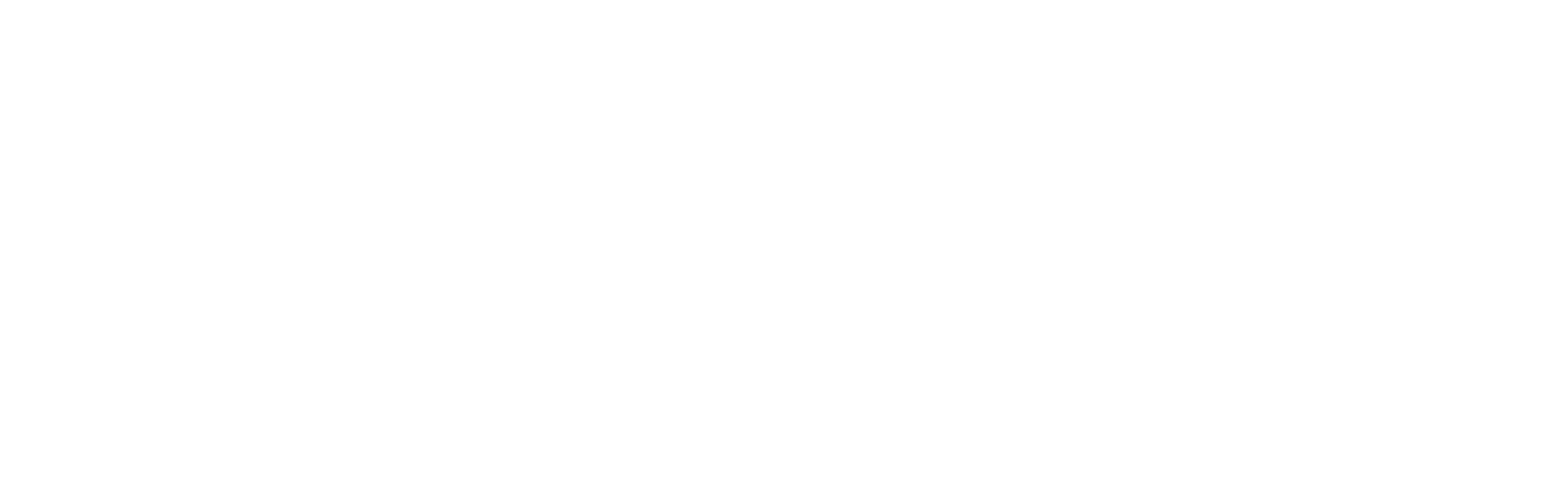
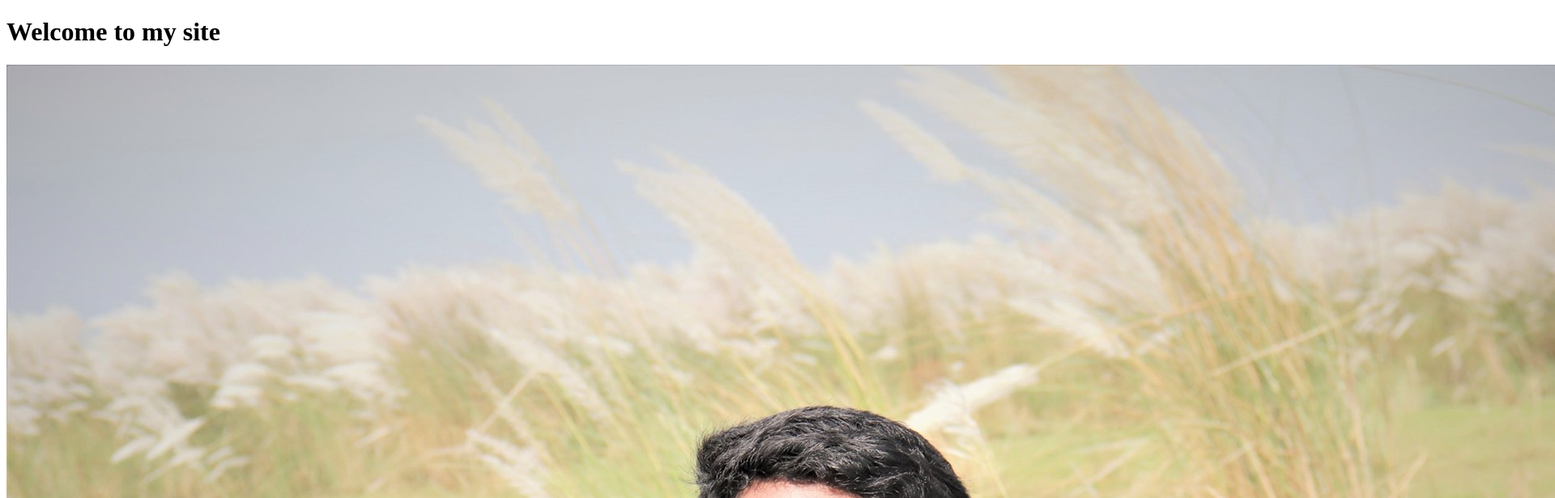
Before and after one commit to Abid202100/my-first-repo, a plain HTML site: page index.html in a window 1280 px wide. Shown: the top 616 px of the page at 81% size, 1920 px wide, since content can reach past the window. Drawn offline with Linux system fonts and the light colour scheme.

Commit message:
image add

```diff
--- a/index.html
+++ b/index.html
@@ -7,6 +7,7 @@
     <title>My First Github Repo</title>
 </head>
 <body>
-
+    <h1>Welcome to my site</h1>
+    <img src="Abid.jpg" alt="">
 </body>
 </html>
```
Also changed, not shown: Abid.jpg (added).
